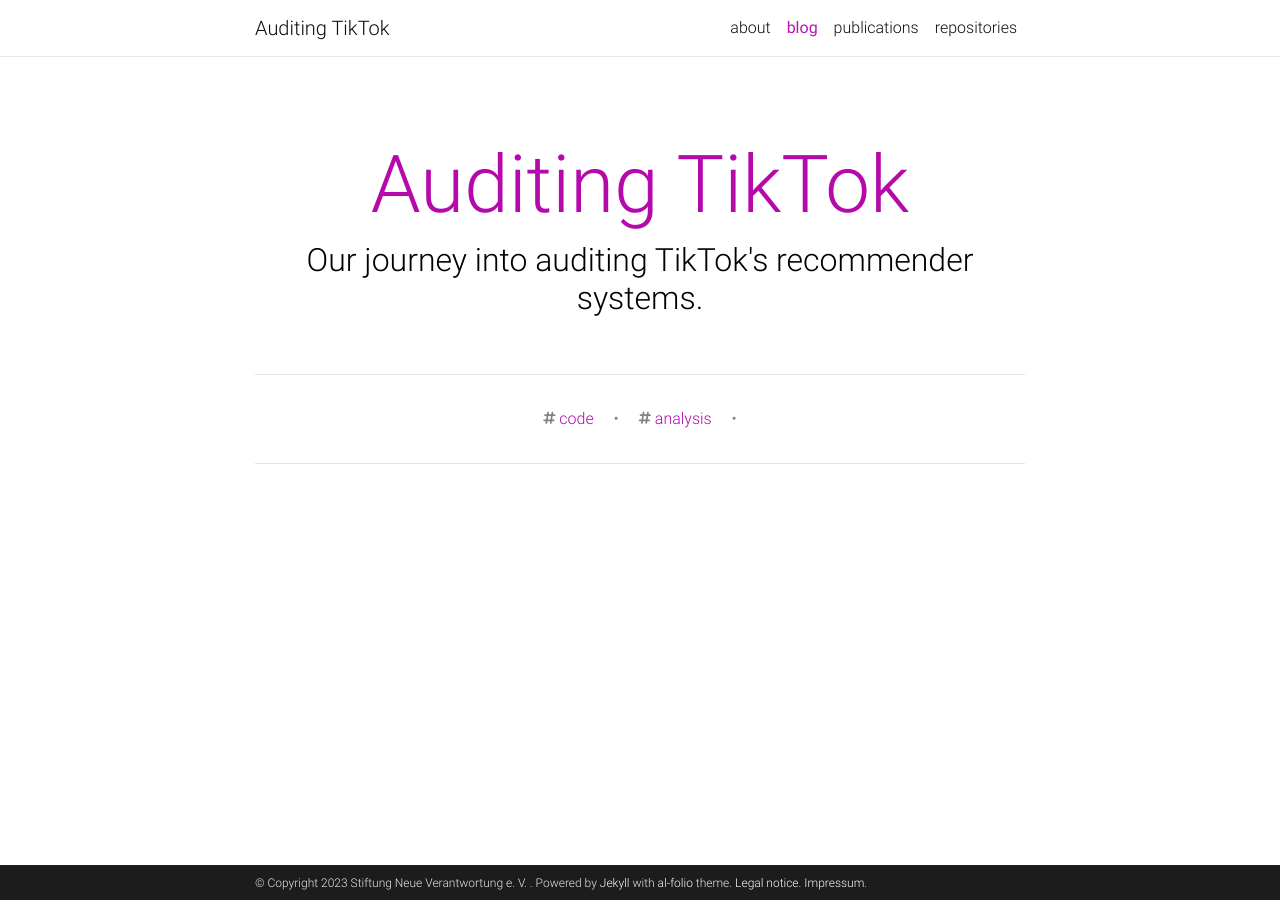
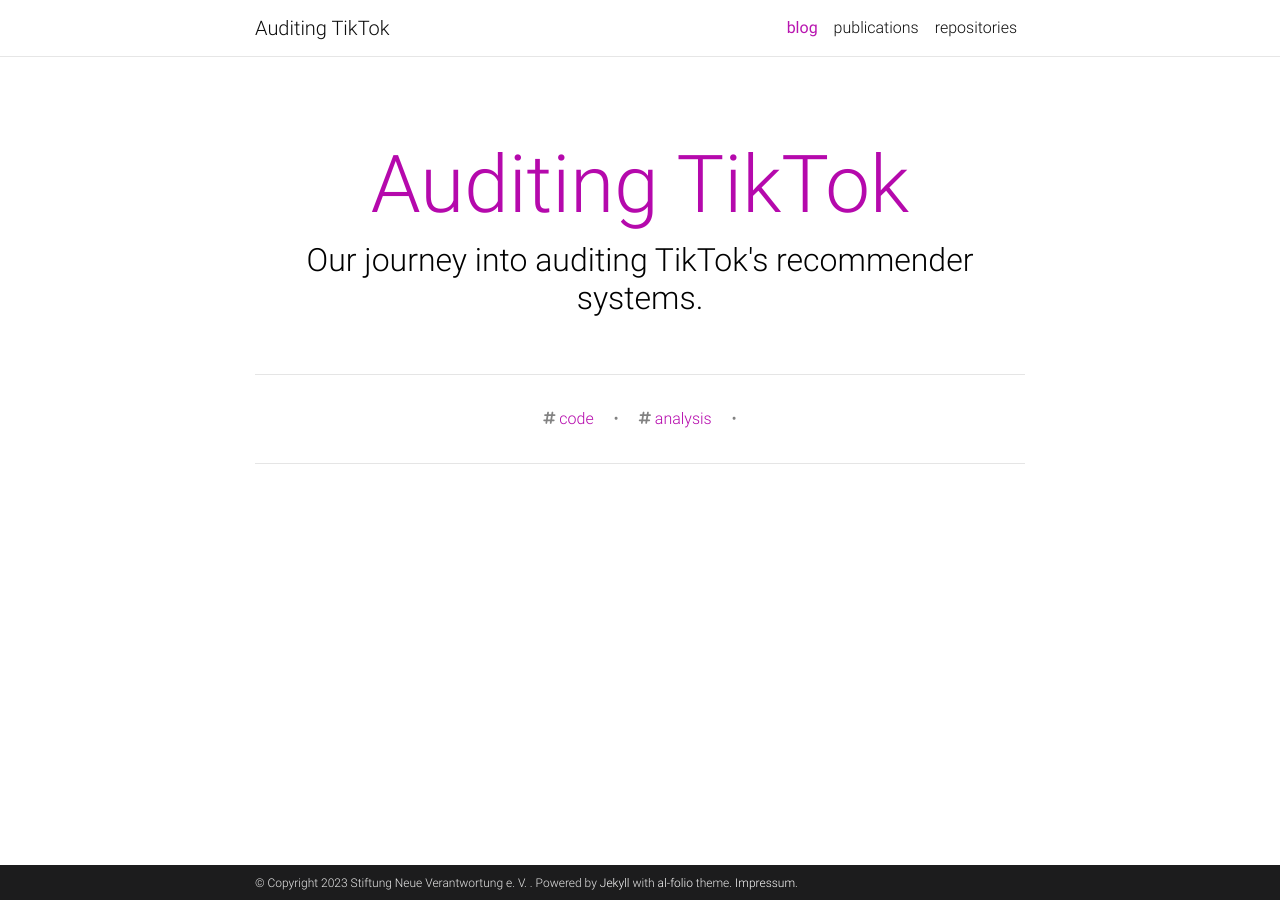
Before and after one commit to mrtn3000/tiktok-audit, a Jekyll site: the page built from Blog/blog/index.html, in a window 1280 px wide. Built offline with Jekyll 4.4.1, drawn with Linux system fonts in a browser that asks for light colours; full-size pictures stand in for the smaller copies a plugin makes; the list of posts is cut into pages by our own code.

Commit message:
fix footer

```diff
--- a/Blog/_config.yml
+++ b/Blog/_config.yml
@@ -11,7 +11,6 @@
   Auditing TikTok.
 footer_text: >
   Powered by <a href="https://jekyllrb.com/" target="_blank">Jekyll</a> with <a href="https://github.com/alshedivat/al-folio">al-folio</a> theme.
-  <a href="/about" target="_blank">Legal notice</a>.
 keywords: TikTok, audit, recommender systems, systemic risk, digital services act  # add your own keywords or leave empty
 
 lang: en # the language of your site (for example: en, fr, cn, ru, etc.)
@@ -20,7 +19,7 @@
 url: https://tiktok-audit.com # the base hostname & protocol for your site
 baseurl: / # the subpath of your site, e.g. /blog/
 last_updated: false # set to true if you want to display last updated in the footer
-impressum_path: /about# set to path to include impressum link in the footer, use the same path as permalink in a page, helps to conform with EU GDPR
+impressum_path: /about/ # set to path to include impressum link in the footer, use the same path as permalink in a page, helps to conform with EU GDPR
 
 # -----------------------------------------------------------------------------
 # Theme
```
Also changed, not shown: Blog/_pages/about.md (+1 -1 lines), Blog/assets/img/tt_adtargeting_minors_histogram.png.
